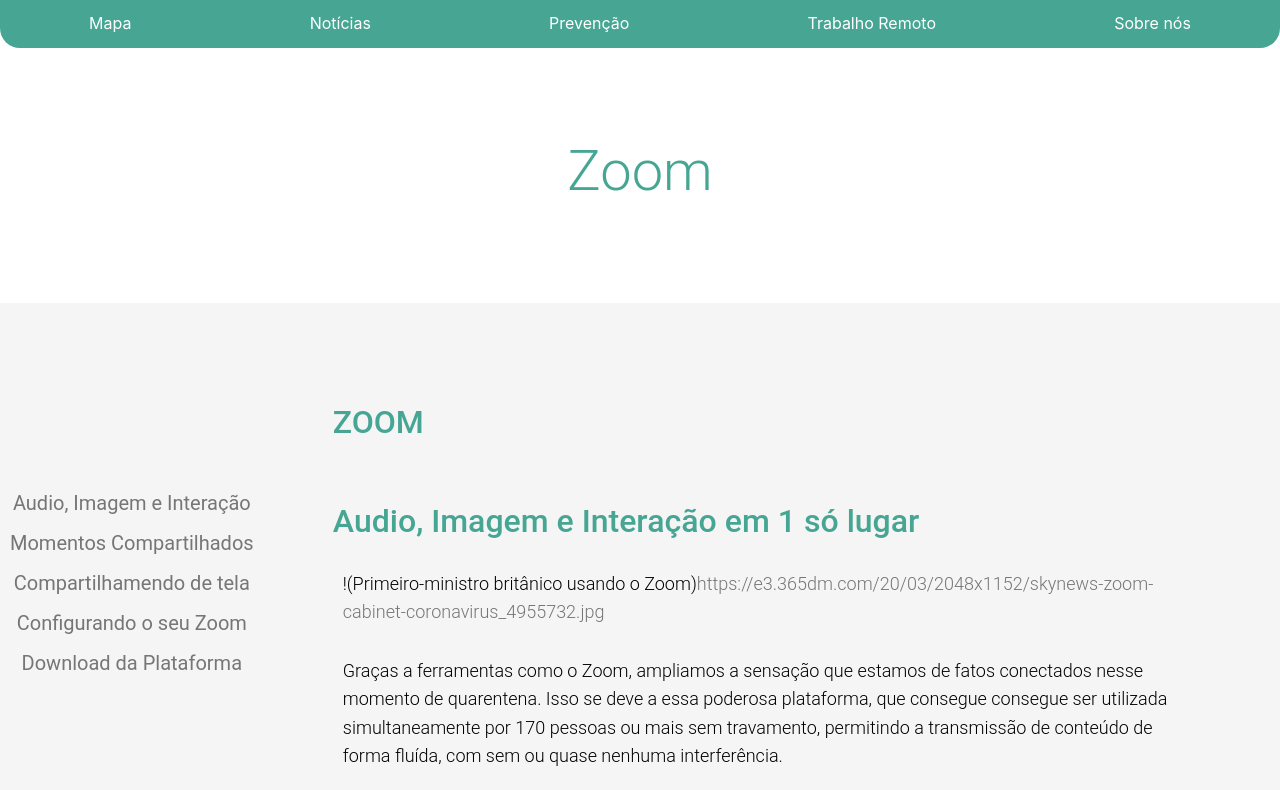
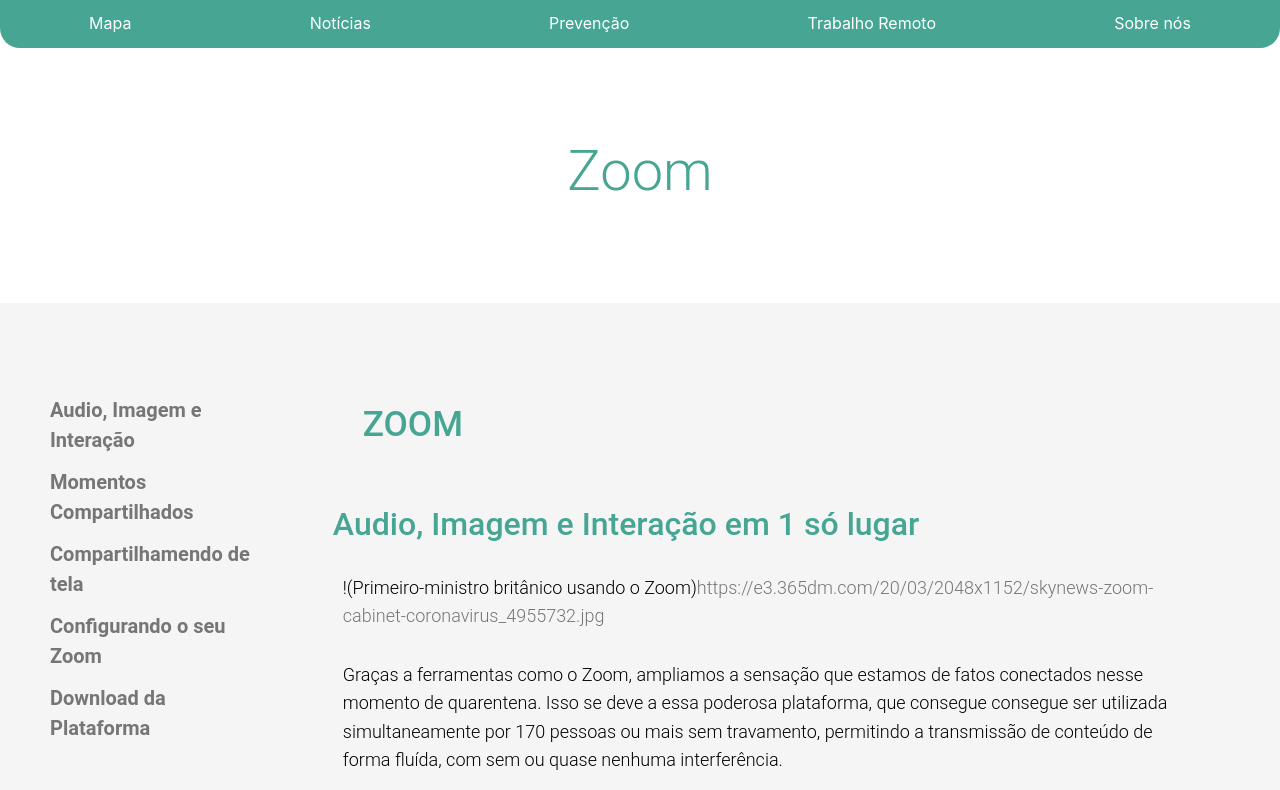
Before and after one commit to tryber/hackatrybe-covid, a React (Create React App) app: page /remote-work/Ferramentas/Zoom in a window 1280 px wide. Shown: the top 790 px of the page. Built offline with nearby package versions, Linux system fonts and the light colour scheme; what google-maps-react would draw is missing.

Commit message:
Adicionando reponsividade ao blog page

```diff
--- a/src/remote_work/BlogContent.css
+++ b/src/remote_work/BlogContent.css
@@ -2,3 +2,10 @@
   width: 80%;
   padding: 100px 6vw 200px;
 }
+
+@media only screen and (max-width: 701px) {
+  .Blog-Post {
+    width: 100%;
+    padding: 100px 4vw 100px;
+  }
+}
--- a/src/remote_work/BlogPage.css
+++ b/src/remote_work/BlogPage.css
@@ -43,8 +43,9 @@
 }
 
 .Blog-Page > .content-blog  h1 {
-  font-size: 2rem;
+  font-size: 2.2rem;
   margin-bottom: 60px;
+  margin-left: 30px;
 }
 
 .Blog-Page > .content-blog  p {
@@ -54,3 +55,8 @@
   color: black;
   margin: 30px 0 14px 10px;
 }
+
+.Blog-Page > .content-blog  ol,
+.Blog-Page > .content-blog  ul {
+  margin-left: 40px;
+}
--- a/src/remote_work/SideBar.css
+++ b/src/remote_work/SideBar.css
@@ -1,14 +1,12 @@
 .Side-Bar {
   display: flex;
   align-items: center;
-  text-align: center;
   top: 100px;
   position: -webkit-sticky;
   position: sticky;
   height: 60vh;
   font-family: "Roboto", sans-serif;
   color: #46A693;
-  margin-block-start: 0.83em;
   width: 20%;
   padding-top: 80px;
   padding-left: 10px;
@@ -21,20 +19,18 @@
 
 .Side-Bar-list {
   list-style-type: none;
-  margin-bottom: 10px;
+  margin-bottom: 12px;
 }
 
 .Side-Bar-list a {
   color: #767676;
   font-size: 1.25em;
+  font-weight: 700;
   text-decoration: none;
 }
 
 .Side-Bar-list a:hover {
-  border-left: 1px solid black;
   color: #46A693;
-  font-size: 1.25em;
-  padding-left: 19px;
   text-decoration: none;
 }
 
@@ -47,3 +43,10 @@
   color: #46A693;
   text-decoration: none;
 }
+
+
+@media only screen and (max-width: 701px) {
+  .Side-Bar {
+    display: none;
+  }
+}
--- a/src/remote_work/contents/contentFeedback.js
+++ b/src/remote_work/contents/contentFeedback.js
@@ -23,9 +23,11 @@
 Uma boa forma é seguir os passos da **[_comunicação não-violenta_](https://papodehomem.com.br/comunicacao-nao-violenta-o-que-e-e-como-praticar/)**:
 
 1. Faça uma observação sobre o fato ocorrido;
+
 2. Diga como você se sentiu diante do fato;
+
 3. Mencione qual sua necessidade não atendida;
-4. Faça um pedido ou sugestão.
+4. Faça um pedido ou sugestão;
 
 O _feedback_ é importante tanto para quem ensina quanto para quem aprende. Professores poderão melhorar as aulas, estudantes poderão interagir de forma mais eficiente e o relacionamento interpessoal entre os alunos poderá se beneficiar de uma cultura de _feedback_ onde o objetivo principal seja o aprendizado.
 
```
Also changed, not shown: src/news/components/NewsFeedCard.css (added, +7 -0 lines).
